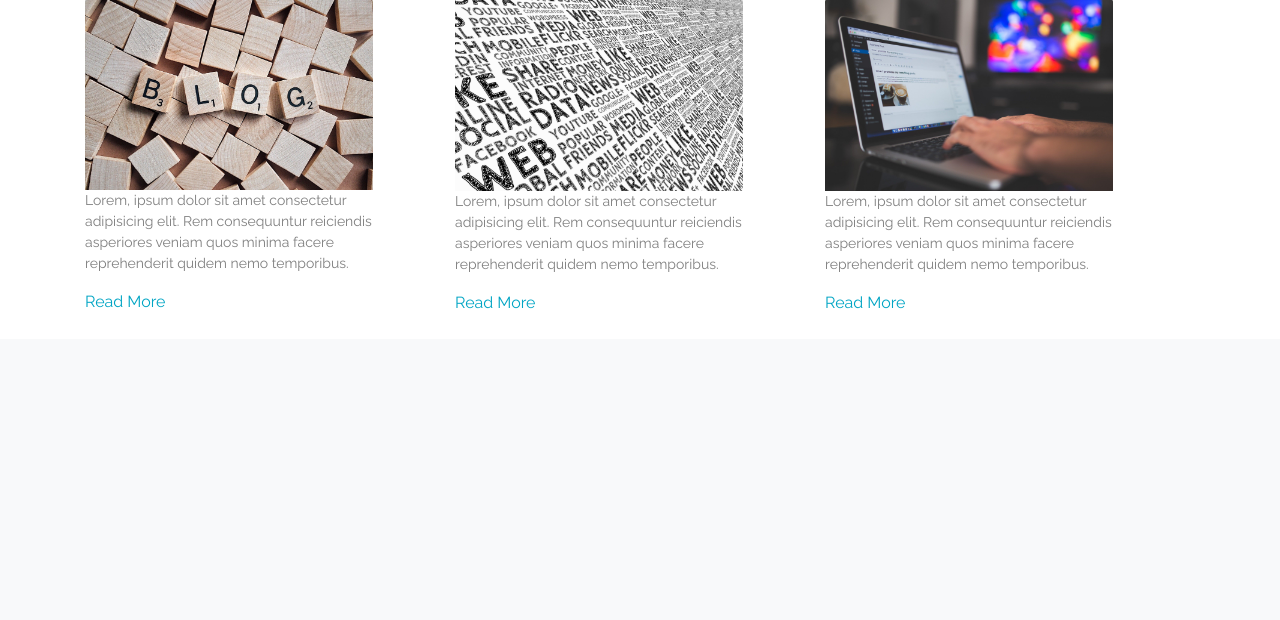
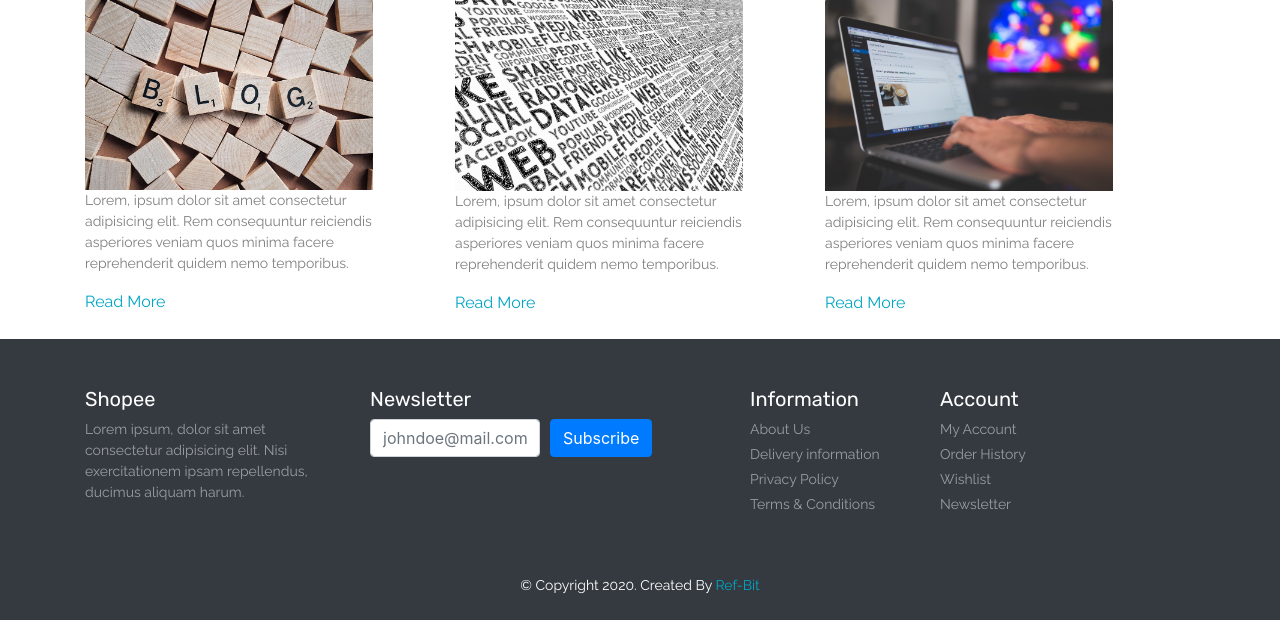
Before and after one commit to Ref-Bit/shopee, a PHP site: page / in a window 1280 px wide. Shown: the part 2878-3498 px from the top of the page. Before the commit the page ends 3187 px from the top, so only its background shows below. Run offline with PHP 8.4, Linux system fonts and the light colour scheme; some libraries are stand-ins or nearby versions.

Commit message:
Footer is added

```diff
--- a/assets/css/style.css
+++ b/assets/css/style.css
@@ -9,6 +9,10 @@
 ::-webkit-scrollbar-thumb {
   background-color: #003859;
   border-radius: 3px;
+}
+
+a:hover {
+  text-decoration: none;
 }
 
 button, button:focus {
--- a/assets/sass/include/_global.scss
+++ b/assets/sass/include/_global.scss
@@ -6,6 +6,9 @@
 ::-webkit-scrollbar-thumb{
   background-color: $color-primary;
   border-radius: 3px;
+}
+a:hover{
+  text-decoration: none;
 }
 button, button:focus{
   outline: none !important;
--- a/index.html
+++ b/index.html
@@ -742,9 +742,51 @@
   </main>
 
   <!-- Footer -->
-  <footer>
+  <footer id="footer" class="bg-dark text-white py-5">
+    <div class="container">
+      <div class="row">
+        <div class="col-lg-3 col-12">
+          <h4 class="font-rubik font-20">Shopee</h4>
+          <p class="font-raleway font-14 text-white-50">Lorem ipsum, dolor sit amet consectetur adipisicing elit. Nisi exercitationem ipsam repellendus, ducimus aliquam harum.</p>
+        </div>
+        <div class="col-lg-4 col-12">
+          <h4 class="font-rubik font-20">Newsletter</h4>
+          <form action="#" class="form-row">
+            <div class="col">
+              <input type="text" class="form-control" placeholder="johndoe@mail.com">
+            </div>
+            <div class="col">
+              <button type="submit" class="btn btn-primary mb-2">Subscribe</button>
+            </div>
+          </form>
+        </div>
+        <div class="col-lg-2 col-12">
+          <h4 class="font-rubik font-20">Information</h4>
+          <div class="d-flex flex-column flex-wrap">
+            <a href="#" class="font-raleway font-14 text-white-50 pb-1">About Us</a>
+            <a href="#" class="font-raleway font-14 text-white-50 pb-1">Delivery information</a>
+            <a href="#" class="font-raleway font-14 text-white-50 pb-1">Privacy Policy</a>
+            <a href="#" class="font-raleway font-14 text-white-50 pb-1">Terms & Conditions</a>
+          </div>
+        </div>
+        <div class="col-lg-2 col-12">
+          <h4 class="font-rubik font-20">Account</h4>
+          <div class="d-flex flex-column flex-wrap">
+            <a href="#" class="font-raleway font-14 text-white-50 pb-1">My Account</a>
+            <a href="#" class="font-raleway font-14 text-white-50 pb-1">Order History</a>
+            <a href="#" class="font-raleway font-14 text-white-50 pb-1">Wishlist</a>
+            <a href="#" class="font-raleway font-14 text-white-50 pb-1">Newsletter</a>
+          </div>
+        </div>
+      </div>
+    </div>
+  </footer>
 
-  </footer>
+  <!-- Copyright -->
+  <div class="copyright text-center bg-dark text-white py-2">
+    <p class="font-raleway font-14">&copy; Copyright 2020. Created By <a href="#" class="color-secondary transition-500">Ref-Bit</a></p>
+  </div>
+
   <script src="https://code.jquery.com/jquery-3.4.1.slim.min.js" integrity="sha384-J6qa4849blE2+poT4WnyKhv5vZF5SrPo0iEjwBvKU7imGFAV0wwj1yYfoRSJoZ+n" crossorigin="anonymous"></script>
   <script src="https://cdn.jsdelivr.net/npm/popper.js@1.16.0/dist/umd/popper.min.js" integrity="sha384-Q6E9RHvbIyZFJoft+2mJbHaEWldlvI9IOYy5n3zV9zzTtmI3UksdQRVvoxMfooAo" crossorigin="anonymous"></script>
   <script src="https://stackpath.bootstrapcdn.com/bootstrap/4.4.1/js/bootstrap.min.js" integrity="sha384-wfSDF2E50Y2D1uUdj0O3uMBJnjuUD4Ih7YwaYd1iqfktj0Uod8GCExl3Og8ifwB6" crossorigin="anonymous"></script>
```
Also changed, not shown: 1 other file.
